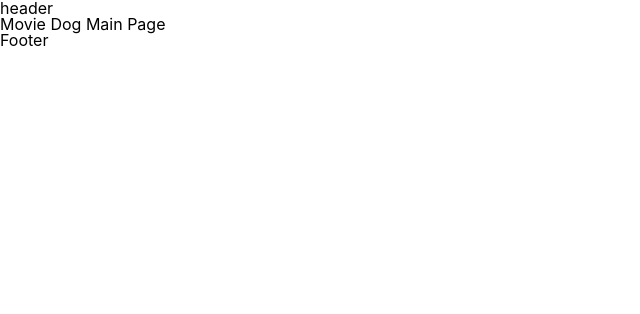
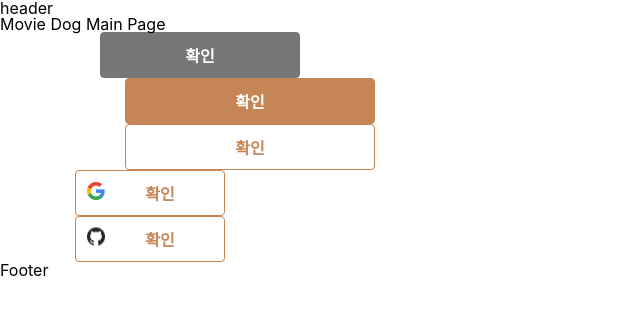
Before and after one commit to lulla-by/movie-dog, a Next.js app: page / in a window 1280 px wide. Shown: the top 314 px of the page, without its empty margins (0-640 px from the left). Built offline with nearby package versions, Linux system fonts and the light colour scheme; a web font is replaced by a local one.

Commit message:
[Style] Default Button 컴포넌트 생성 #1

```diff
--- /dev/null
+++ b/components/buttons/Button.tsx
@@ -0,0 +1,77 @@
+import styled from 'styled-components';
+import Icons from '../../public/icon.png';
+
+
+interface ButtonProps {
+  disabled?: boolean;
+  active?: boolean;
+  icon?: string;
+};
+
+interface DefaultProps extends ButtonProps {
+  width:string
+}
+
+export default function Button({ disabled, active, width, icon }: DefaultProps) {
+  return (
+    <Container width={width}>
+      <DefaultButton active={active} disabled={disabled} icon={icon}>
+        {icon && <IconBox icon={icon} />}
+        <TextBox>확인</TextBox>
+      </DefaultButton>
+    </Container>
+  );
+}
+
+const Container = styled.div<DefaultProps>`
+  width: ${(props) => props.width + 'px'};
+`;
+
+const DefaultButton = styled.button<ButtonProps>`
+  display: flex;
+  justify-content: space-around;
+  width: 50%;
+  margin: auto;
+  padding: 10px;
+  border: 1px solid ${({ theme }) => theme.colors.brown5};
+  border-radius: 4px;
+
+  color: ${(props) => (props.active ? 'white' : props.theme.colors.brown5)};
+  background-color: ${(props) =>
+    props.active ? props.theme.colors.brown5 : 'white'};
+
+  &:hover {
+    color: ${(props) => (props.icon ? props.theme.colors.brown5 : 'white')};
+    background-color: ${(props) =>
+      props.icon ? props.theme.colors.white : props.theme.colors.brown5};
+    cursor: pointer;
+  }
+
+  &:disabled {
+    color: white;
+    background-color: ${({ theme }) => theme.colors.gray1};
+    border: 1px solid ${({ theme }) => theme.colors.gray1};
+    cursor: not-allowed;
+  }
+`;
+
+const TextBox = styled.div`
+  flex-grow: 1;
+  align-items: center;
+  font-weight: 700;
+  font-size: ${({ theme }) => theme.fontSize.discription};
+`;
+
+const IconBox = styled.div<ButtonProps>`
+  left: 10px;
+  height: 20px;
+  width: 20px;
+  background: url(${Icons.src}) no-repeat
+    ${(props) =>
+      props.icon === 'Google'
+        ? 'right 26% bottom 50%'
+        : props.icon === 'Github'
+        ? 'right 26% bottom 95%'
+        : null}
+    ;
+`;
--- a/pages/index.tsx
+++ b/pages/index.tsx
@@ -1,7 +1,14 @@
+import Button from "@/components/buttons/Button";
+
 export default function Home() {
   return (
     <>
       <h1>Movie Dog Main Page</h1>
+      <Button width="400" disabled/>
+      <Button width="500" active/>
+      <Button width="500" />
+      <Button  icon="Google" width="300"/>
+      <Button  icon="Github" width="300"/>
     </>
   )
 }
```
Also changed, not shown: components/Button.tsx (deleted), public/icon.png (added), 1 other file (tests, documents, lock files or other folders).
